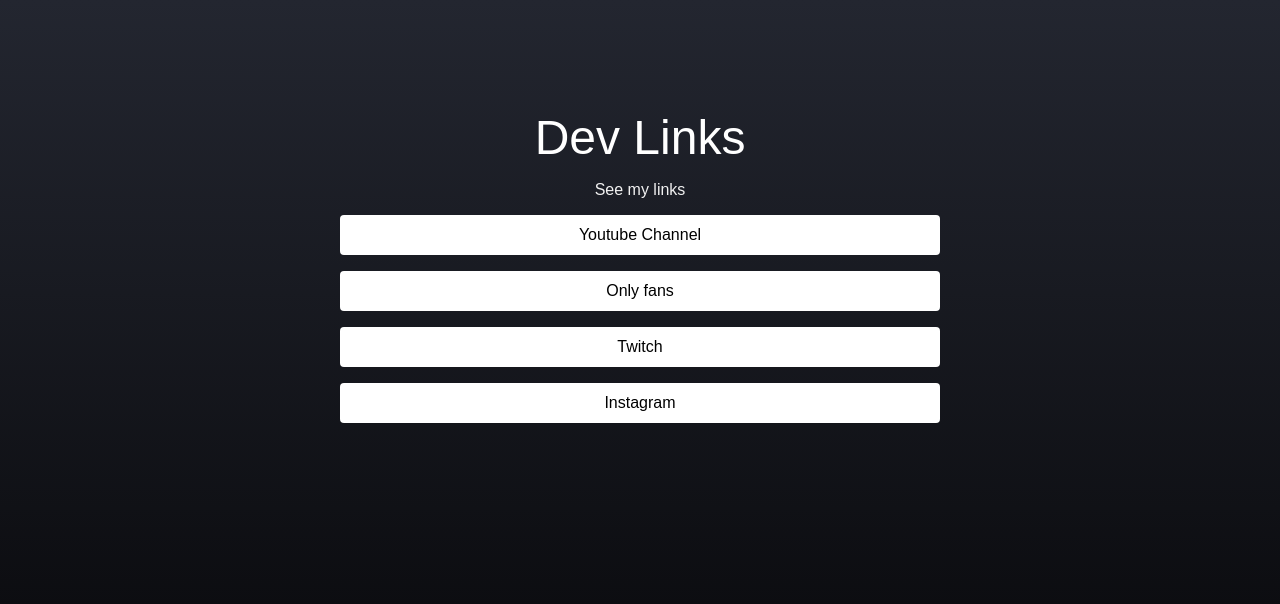
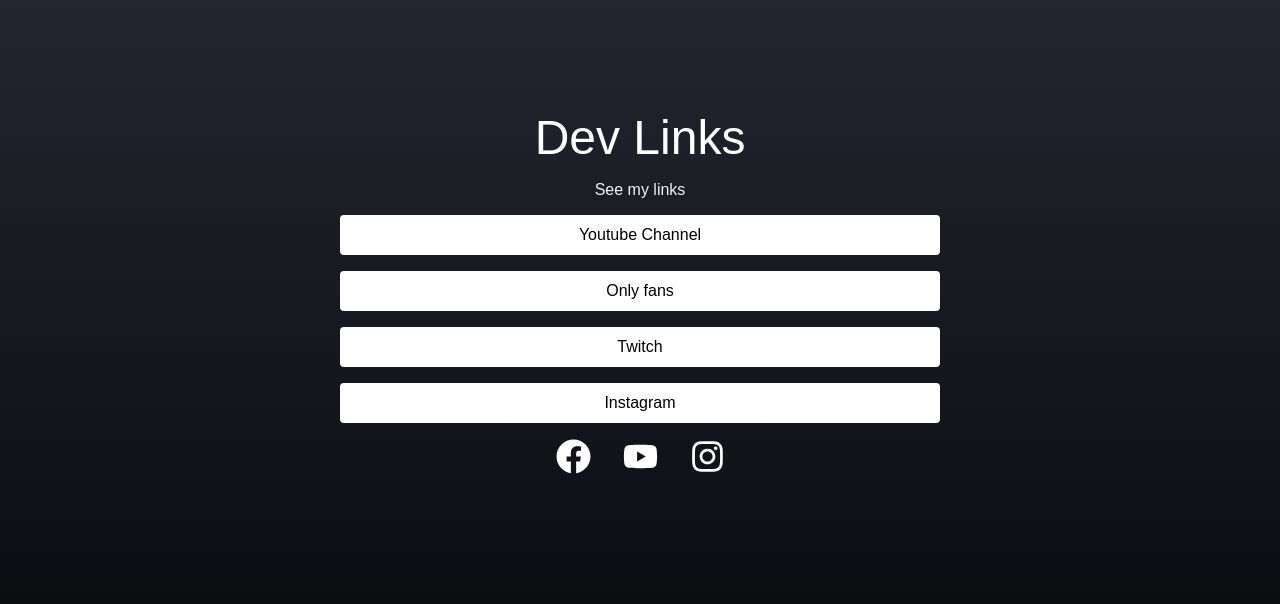
Before and after one commit to paulomiguelJS/devlink, a React (Vite) app: page / in a window 1280 px wide. Shown: the top 604 px of the page. Built offline with nearby package versions, Linux system fonts and the light colour scheme.

Commit message:
Social icon lib installed, Icon component created and styled

```diff
--- a/package.json
+++ b/package.json
@@ -11,6 +11,7 @@
   "dependencies": {
     "react": "^18.2.0",
     "react-dom": "^18.2.0",
+    "react-icons": "^4.6.0",
     "react-router-dom": "^6.4.3",
     "styled-components": "^5.3.6"
   },
--- /dev/null
+++ b/src/components/Social/index.jsx
@@ -0,0 +1,9 @@
+import { SocialIcon } from "./styles";
+
+export function Social({ children, url }) {
+  return (
+    <SocialIcon href={url} rel="noopener noreferrer" target="_blank">
+      {children}
+    </SocialIcon>
+  );
+}
--- /dev/null
+++ b/src/components/Social/styles.js
@@ -0,0 +1,10 @@
+import styled from "styled-components";
+
+export const SocialIcon = styled.a`
+  transition: transform 0.4s;
+  padding: 0 1rem;
+
+  svg:hover {
+    transform: scale(1.06);
+  }
+`;
--- a/src/pages/Home/index.jsx
+++ b/src/pages/Home/index.jsx
@@ -1,4 +1,6 @@
 import { Container, LinksContainer } from "./styles";
+import { Social } from "../../components/Social";
+import { FaFacebook, FaInstagram, FaYoutube } from "react-icons/fa";
 
 export function Home() {
   return (
@@ -34,6 +36,17 @@
           </a>
         </section>
       </LinksContainer>
+      <footer>
+        <Social url="https://www.google.com">
+          <FaFacebook size={35} color="#FFF" />
+        </Social>
+        <Social url="https://www.google.com">
+          <FaYoutube size={35} color="#FFF" />
+        </Social>
+        <Social url="https://www.google.com">
+          <FaInstagram size={35} color="#FFF" />
+        </Social>
+      </footer>
     </Container>
   );
 }
```
Also changed, not shown: 1 other file (tests, documents, lock files or other folders).
